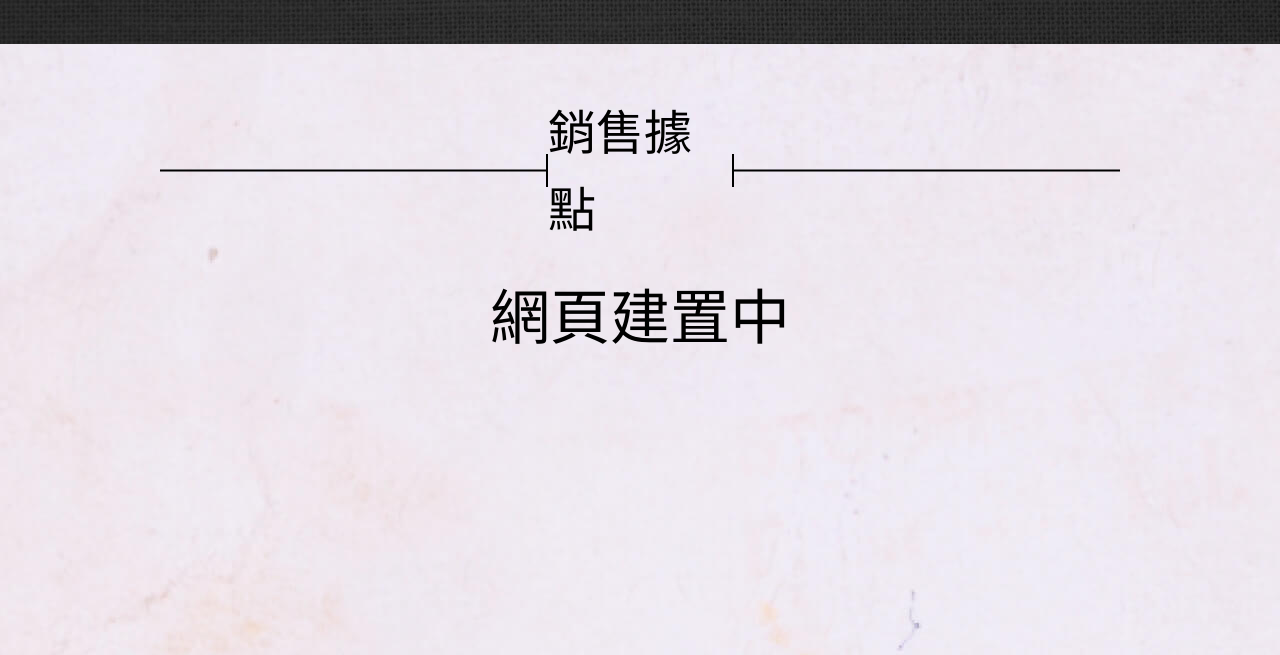
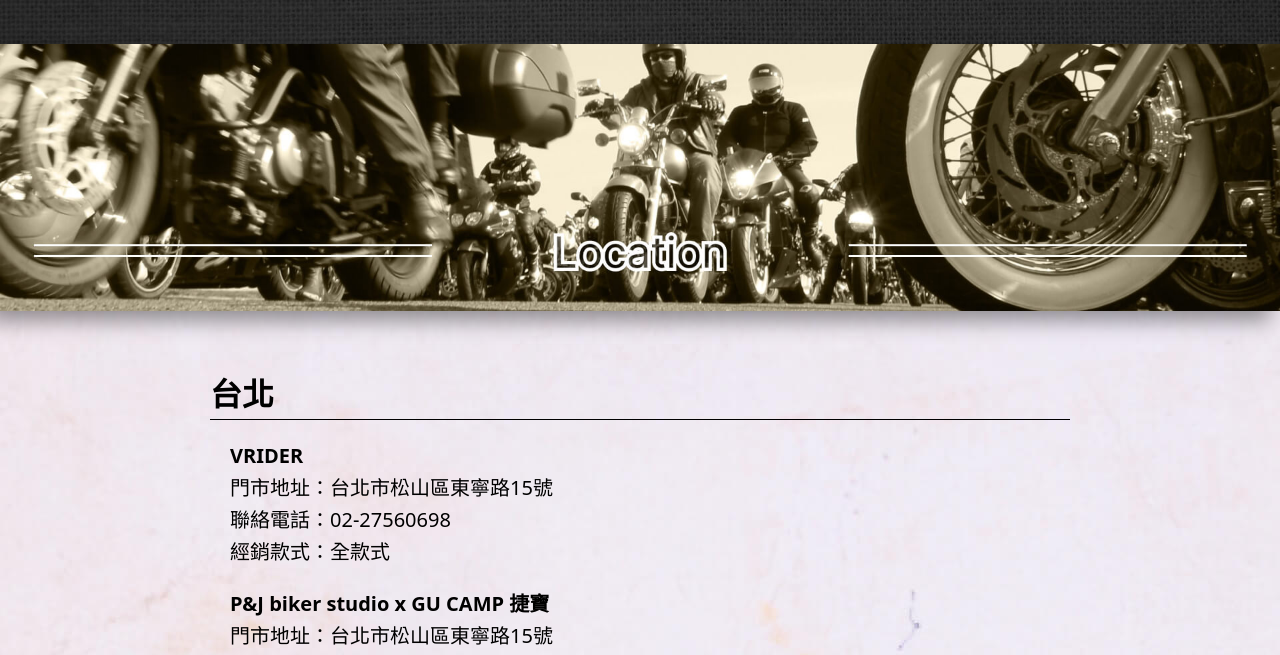
Before and after one commit to JackHao0921/THD101_17_personalproject, a plain HTML site: page Store/store.html in a window 1280 px wide. Shown: the part 256-911 px from the top of the page. Drawn offline with Linux system fonts and the light colour scheme; files whose address does not match are found by name.

Commit message:
新增Banner

```diff
--- a/Store/css/Style.css
+++ b/Store/css/Style.css
@@ -254,13 +254,13 @@ footer .footerContent{
 .content{
     width: 75vw;
     margin: 0 auto;
-    padding-top: 50px;
+    /* padding-top: 50px; */
 }
 
 .title{
     display: flex;
     justify-content:space-between ;
-    margin-bottom: 20px;
+    /* margin-bottom: 20px; */
 }
 
 .title .titleLines{
@@ -274,7 +274,8 @@ footer .footerContent{
 }
 
 .headConent{
-    height: 400px;
+    /* height: 400px; */
+    padding: 50px;
 }
 
 .headConent .building{
@@ -292,5 +293,36 @@ footer .footerContent{
         transform: translateY(0);
         opacity: 1;
     }
+}
 
+.titleImg{
+    width: 100vw;
+    box-shadow: -10px 10px 20px rgba(0, 0, 0, 0.4);
 }
+
+/* 內容 */
+.storCard{
+    margin-bottom: 20px;
+}
+
+.title{
+}
+
+.storCard .storH1{
+    font-size: 32px;
+    font-weight: bold;
+    margin-bottom: 20px;
+    border-bottom: 1px solid rgb(0, 0, 0);
+}
+
+.storCard .storDesc{
+    font-size: 20px;
+    margin-bottom: 20px;
+    padding-left: 20px;
+}
+
+.storDesc .storH2{
+    font-weight: bold;
+}
+
+.storDesc .storAddr{}
--- a/Store/store.html
+++ b/Store/store.html
@@ -77,15 +77,32 @@
                     </div>
                 </div>
             </header>
+            <img src="./img/storBanner.jpg" alt="" class="titleImg">
             <div class="content">
-                <div class="title">
+                <!-- <div class="title">
                     <img src="./img/titleLineL.png" alt="" class="titleLines">
                     <h2 class="titleContent">銷售據點</h2>
                     <img src="./img/titleLineR.png" alt="" class="titleLines">
+                </div> -->
+                <div class="headConent">
+                <!-- <h1 class="building">網頁建置中</h1> -->
+                <div class="storCard">
+                    <h1 class="storH1">台北</h1>
+                    <div class="storDesc">
+                        <h2 class="storH2">VRIDER</h2>
+                        <p class="storAddr">門市地址：台北市松山區東寧路15號<br>聯絡電話：02-27560698<br>經銷款式：全款式</p>
+                    </div>
+                    <div class="storDesc">
+                        <h2 class="storH2">P&J biker studio x GU CAMP 捷寶</h2>
+                        <p class="storAddr">門市地址：台北市松山區東寧路15號<br>聯絡電話：02-27560698<br>經銷款式：全款式</p>
+                    </div>
                 </div>
-                <div class="headConent">
-                    <h1 class="building">網頁建置中</h1>
-
+                <div class="storCard">
+                    <h1 class="storH1">新北</h1>
+                    <div class="storDesc">
+                        <h2 class="storH2">奇神棧 Bizzarro Knight Parts</h2>
+                        <p class="storAddr">門市地址：新北市三重區環河南路121-2號<br>聯絡電話：02-27560698<br>經銷款式：全款式</p>
+                    </div>
                 </div>
             </div>
 
--- a/about/css/Style.css
+++ b/about/css/Style.css
@@ -294,3 +294,8 @@ footer .footerContent{
     }
 
 }
+
+.titleImg{
+    width: 100vw;
+    box-shadow: -10px 10px 20px rgba(0, 0, 0, 0.4);
+}
--- a/index/css/style.css
+++ b/index/css/style.css
@@ -193,7 +193,8 @@ body{
 
 /* ----------頁首橫幅---------- */
 .wrapper .topBanner{
-    background-color: rgba(0, 0, 0, 0.7);
+    background: linear-gradient(90deg, #555, #555, #252525);
+    /* background-color: #555555; */
     height: calc(45vw - 300px);
     width: 100vw;
     align-items: center;
--- a/member/css/Style.css
+++ b/member/css/Style.css
@@ -294,3 +294,8 @@ footer .footerContent{
     }
 
 }
+
+.titleImg{
+    width: 100vw;
+    box-shadow: -10px 10px 20px rgba(0, 0, 0, 0.4);
+}
--- a/news/css/Style.css
+++ b/news/css/Style.css
@@ -294,3 +294,8 @@ footer .footerContent{
     }
 
 }
+
+.titleImg{
+    width: 100vw;
+    box-shadow: -10px 10px 20px rgba(0, 0, 0, 0.4);
+}
--- a/products/css/Style.css
+++ b/products/css/Style.css
@@ -294,3 +294,8 @@ footer .footerContent{
     }
 
 }
+
+.titleImg{
+    width: 100vw;
+    box-shadow: -10px 10px 20px rgba(0, 0, 0, 0.4);
+}
--- a/recommend/css/Style.css
+++ b/recommend/css/Style.css
@@ -275,6 +275,7 @@ footer .footerContent{
 
 .headConent{
     height: 400px;
+    margin: 0 auto;
 }
 
 .headConent .building{
@@ -294,3 +295,8 @@ footer .footerContent{
     }
 
 }
+
+.titleImg{
+    width: 100vw;
+    box-shadow: -10px 10px 20px rgba(0, 0, 0, 0.4);
+}
```
Also changed, not shown: about/about.html (+3 -4 lines), member/member.html (+3 -2 lines), news/news.html (+6 -2 lines), products/products.html (+3 -2 lines), recommend/recommend.html (+3 -2 lines), Store/img/storBanner.jpg (added), about/img/aboutBanner.jpg (added), member/img/memberBanner .jpg (added), news/img/newBanner.jpg (added), products/img/prodsBanner.jpg (added), recommend/img/recommBanner.jpg (added).
